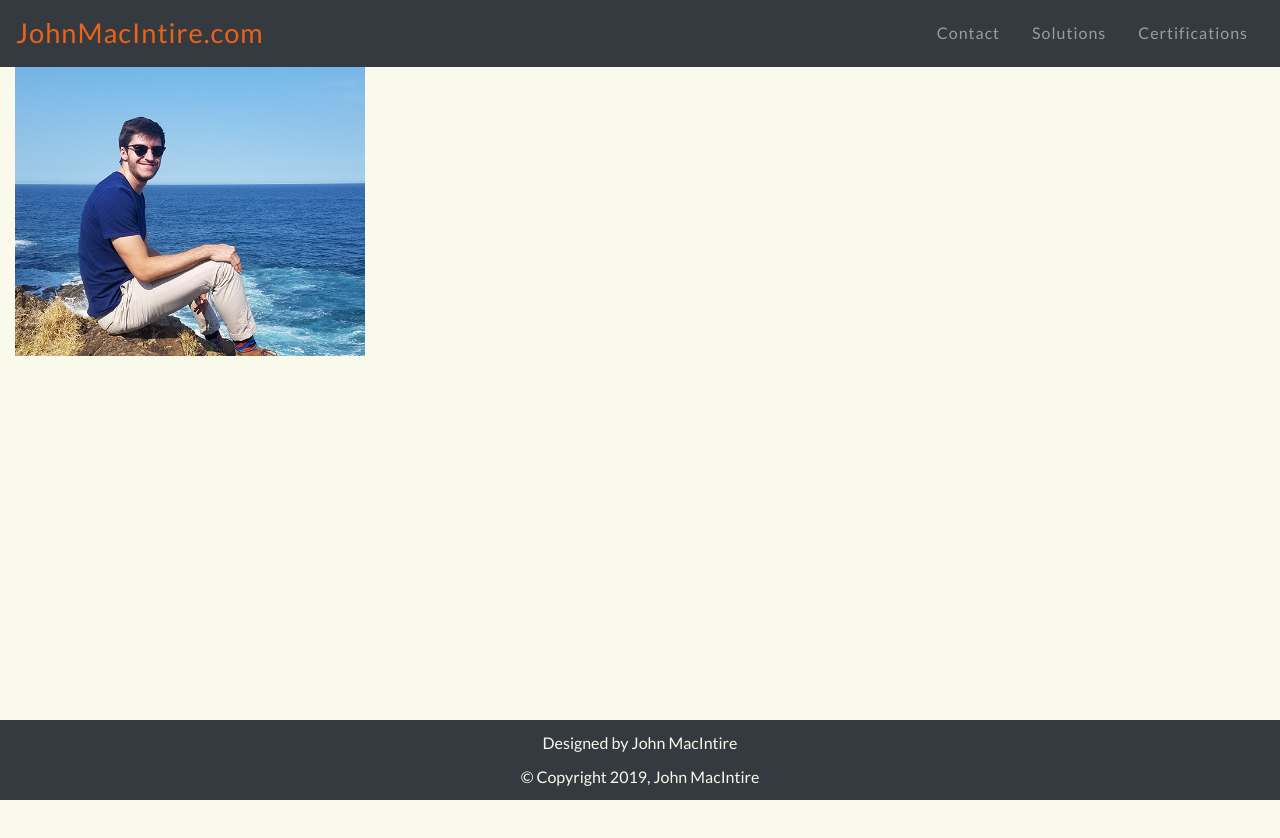
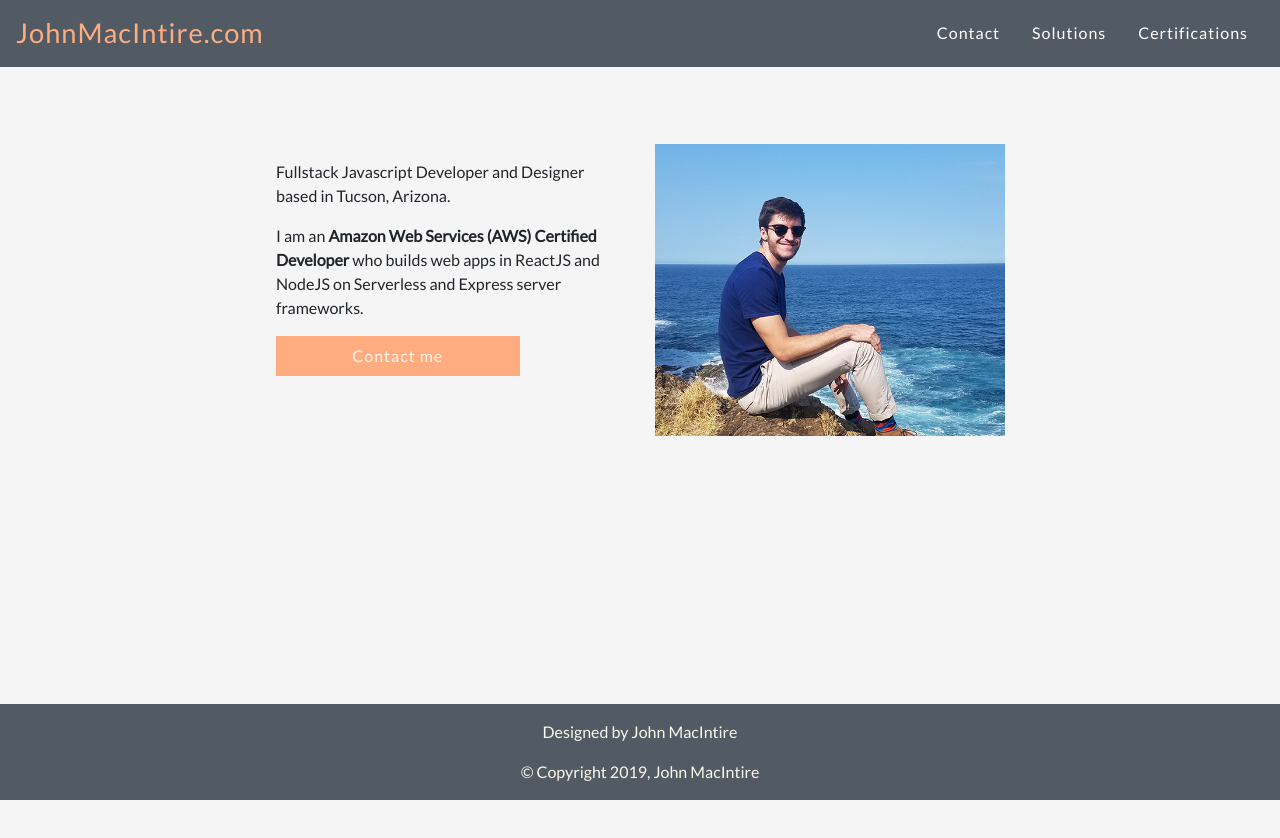
Before and after one commit to jrwmacintire/personal-site, a React (Create React App) app: page / in a window 1280 px wide. Shown: the top 838 px of the page. After the commit the page ends 800 px from the top, so only its background shows below. Built offline with nearby package versions, Linux system fonts and the light colour scheme.

Commit message:
Adjusted React Bootstrap components to use native styling for centering

```diff
--- a/src/components/About.js
+++ b/src/components/About.js
@@ -1,4 +1,5 @@
 import React, { Component } from 'react';
+import { Link } from 'react-router-dom'
 import Container from 'react-bootstrap/Container';
 import { Row, Col } from 'react-bootstrap';
 import Portrait from '../images/kiama-nsw-au.png';
@@ -6,10 +7,19 @@ import Portrait from '../images/kiama-nsw-au.png';
 export default class About extends Component {
     render() {
         return (
-            <Container className="About" >
-                <Row>
-                    <Col md={4}>
-                        <img src={ Portrait } className='img-fluid' alt='Kiama, New South Wales, Australia' />
+            <Container className="About container-fluid" >
+                <Row className='about-bio-row justify-content-md-center'>
+                    <Col sm={10} md={8} lg={4} className='about-bio-col'>
+                        <div className='about-info-wrapper'>
+                            <p>Fullstack Javascript Developer and Designer based in Tucson, Arizona.</p>
+                            <p>I am an <b>Amazon Web Services (AWS) Certified Developer</b> who builds web apps in ReactJS and NodeJS on Serverless and Express server frameworks.</p>
+                            <Link to='/contact' className='about-contact-link'>Contact me</Link>
+                        </div>
+                    </Col>
+                    <Col sm={10} md={8} lg={4}>
+                        <div className='about-img-wrapper'>
+                            <img src={ Portrait } className='img-fluid' alt='Kiama, New South Wales, Australia' />
+                        </div>
                     </Col>
                 </Row>
             </Container>
--- a/src/components/Navbar.js
+++ b/src/components/Navbar.js
@@ -6,7 +6,7 @@ import Nav from 'react-bootstrap/Nav';
 class Header extends Component {
     render() {
         return (
-            <Navbar collapseOnSelect expand="lg" bg="dark" variant="dark" fixed="top" className="Navbar">
+            <Navbar collapseOnSelect expand="lg" fixed="top" className="Navbar">
                 <Link className='navbar-brand' to="/">JohnMacIntire.com</Link>
                 <Navbar.Toggle aria-controls="responsive-navbar-nav" />
 
--- a/src/styles/css/About.css
+++ b/src/styles/css/About.css
@@ -4,5 +4,22 @@
 .About {
   height: 100%;
   width: 100%;
-  background-color: #f9f9ec;
-  margin: 0 !important; }
+  margin: 5rem auto !important; }
+  .About .about-bio-row .about-bio-col {
+    display: flex;
+    flex-direction: column;
+    padding: 1rem; }
+    .About .about-bio-row .about-bio-col .about-info-wrapper {
+      display: flex;
+      flex-flow: column nowrap; }
+      .About .about-bio-row .about-bio-col .about-info-wrapper .about-contact-link {
+        background-color: #ffac80;
+        padding: 0.5rem;
+        width: 70%;
+        color: #f9f9ec;
+        text-align: center;
+        letter-spacing: 1px;
+        text-decoration: none; }
+      .About .about-bio-row .about-bio-col .about-info-wrapper .about-contact-link:hover {
+        font-weight: 600;
+        letter-spacing: 2px; }
--- a/src/styles/css/App.css
+++ b/src/styles/css/App.css
@@ -8,20 +8,37 @@
 .About {
   height: 100%;
   width: 100%;
-  background-color: #f9f9ec;
-  margin: 0 !important; }
+  margin: 5rem auto !important; }
+  .About .about-bio-row .about-bio-col {
+    display: flex;
+    flex-direction: column;
+    padding: 1rem; }
+    .About .about-bio-row .about-bio-col .about-info-wrapper {
+      display: flex;
+      flex-flow: column nowrap; }
+      .About .about-bio-row .about-bio-col .about-info-wrapper .about-contact-link {
+        background-color: #ffac80;
+        padding: 0.5rem;
+        width: 70%;
+        color: #f9f9ec;
+        text-align: center;
+        letter-spacing: 1px;
+        text-decoration: none; }
+      .About .about-bio-row .about-bio-col .about-info-wrapper .about-contact-link:hover {
+        font-weight: 600;
+        letter-spacing: 2px; }
 
 .Footer {
-  min-height: 10vh;
+  min-height: 12vh;
   width: 100%;
   display: flex;
-  background-color: #343a40;
+  background-color: #525b64;
   justify-content: center;
   align-items: center;
   flex-direction: column; }
   .Footer p {
     color: #f9f9ed;
-    margin: 0.3rem;
+    margin: 0.5rem;
     padding: 0 1rem; }
 
 .Services {
@@ -31,7 +48,6 @@
 /* HSL */
 /* RGB */
 .Contact {
-  background-color: #edeae9;
   display: flex;
   flex-direction: column;
   margin: 3rem auto;
@@ -65,7 +81,6 @@
     flex-flow: nowrap; }
   .Contact label {
     font-size: 1rem;
-    font-weight: 600;
     letter-spacing: 0.5px;
     margin: auto;
     padding: 0;
@@ -104,31 +119,34 @@
 .Navbar {
   min-height: 8vh;
   font-family: 'Lato', sans-serif;
-  letter-spacing: 1px; }
+  letter-spacing: 1px;
+  background-color: #525b64; }
   .Navbar .navbar-brand {
     font-size: 1.7rem;
     font-weight: 500;
     letter-spacing: 1px;
-    color: #ec6218 !important; }
+    color: #ffac80 !important; }
   .Navbar .navbar-brand:hover {
-    color: #ff5d05 !important; }
+    color: #d45511 !important; }
   .Navbar .nav-link {
-    color: #f9f9ed;
+    color: white !important;
     margin: 0 0.5rem; }
+  .Navbar .nav-link:hover {
+    color: #f9ae86 !important; }
 
 html {
   height: 100%;
-  background-color: #f9f9ec; }
+  background-color: whitesmoke; }
   html body {
-    height: 100%; }
+    height: auto; }
     html body div#root {
-      height: 100%;
+      height: auto;
       margin-top: 8vh; }
       html body div#root .App {
-        height: 100%;
+        height: auto;
         font-size: 16px;
         font-family: 'Lato', sans-serif;
         display: flex;
         flex-direction: column;
         margin: 8vh 0;
-        background-color: #f9f9ec; }
+        background-color: whitesmoke; }
--- a/src/styles/css/Contact.css
+++ b/src/styles/css/Contact.css
@@ -2,7 +2,6 @@
 /* HSL */
 /* RGB */
 .Contact {
-  background-color: #edeae9;
   display: flex;
   flex-direction: column;
   margin: 3rem auto;
--- a/src/styles/css/Navbar.css
+++ b/src/styles/css/Navbar.css
@@ -4,14 +4,17 @@
 .Navbar {
   min-height: 8vh;
   font-family: 'Lato', sans-serif;
-  letter-spacing: 1px; }
+  letter-spacing: 1px;
+  background-color: #525b64; }
   .Navbar .navbar-brand {
     font-size: 1.7rem;
     font-weight: 500;
     letter-spacing: 1px;
-    color: #ec6218 !important; }
+    color: #ff8e52 !important; }
   .Navbar .navbar-brand:hover {
     color: #ff5d05 !important; }
   .Navbar .nav-link {
-    color: #f9f9ed;
+    color: white !important;
     margin: 0 0.5rem; }
+  .Navbar .nav-link:hover {
+    color: #f9ae86 !important; }
--- a/src/styles/scss/About.scss
+++ b/src/styles/scss/About.scss
@@ -3,7 +3,35 @@
 .About {
     height: 100%;
     width: 100%;
-    background-color: $hslWhite;
-    margin: 0 !important;
+    margin: 5rem auto !important;
 
+    .about-bio-row {
+
+        .about-bio-col {
+            display: flex;
+            flex-direction: column;
+            // background-color: $hslLightGray;
+            padding: 1rem;
+
+            .about-info-wrapper {
+                display: flex;
+                flex-flow: column nowrap;
+
+                .about-contact-link {
+                    background-color: $hslBaseOrange;
+                    padding: 0.5rem;
+                    width: 70%;
+                    color: $hslWhite;
+                    text-align: center;
+                    letter-spacing: 1px;
+                    text-decoration: none;
+                }
+
+                .about-contact-link:hover {
+                    font-weight: 600;
+                    letter-spacing: 2px;
+                }
+            }
+        }
+    }
 }
--- a/src/styles/scss/App.scss
+++ b/src/styles/scss/App.scss
@@ -8,23 +8,23 @@
 
 html {
     height: 100%;
-    background-color: $hslWhite;
+    background-color: whitesmoke;
 
     body {
-        height: 100%;
+        height: auto;
 
         div#root {
-            height: 100%;
+            height: auto;
             margin-top: 8vh;
 
             .App {
-                height: 100%;
+                height: auto;
                 font-size: 16px;
                 font-family: 'Lato', sans-serif;
                 display: flex;
                 flex-direction: column;
                 margin: 8vh 0;
-                background-color: $hslWhite;
+                background-color: whitesmoke;
             }
         }
     }
--- a/src/styles/scss/Contact.scss
+++ b/src/styles/scss/Contact.scss
@@ -1,7 +1,6 @@
 @import './palette.scss';
 
 .Contact {
-    background-color: $hslLightGray;
     display: flex;
     flex-direction: column;
     margin: 3rem auto;
@@ -45,7 +44,7 @@
 
     label {
         font-size: 1rem;
-        font-weight: 600;
+        // font-weight: 600;
         letter-spacing: 0.5px;
         margin: auto;
         padding: 0;
--- a/src/styles/scss/Footer.scss
+++ b/src/styles/scss/Footer.scss
@@ -1,5 +1,5 @@
 .Footer {
-    min-height: 10vh;
+    min-height: 12vh;
     width: 100%;
     display: flex;
     background-color: $gray;
@@ -9,7 +9,7 @@
 
     p {
         color: $rgbWhite;
-        margin: 0.3rem;
+        margin: 0.5rem;
         padding: 0 1rem;
     }
 }
--- a/src/styles/scss/Navbar.scss
+++ b/src/styles/scss/Navbar.scss
@@ -4,20 +4,25 @@
     min-height: 8vh;
     font-family: 'Lato', sans-serif;
     letter-spacing: 1px;
+    background-color: $gray;
 
     .navbar-brand {
         font-size: 1.7rem;
         font-weight: 500;
         letter-spacing: 1px;
-        color: $hslLightOrange !important;
+        color: $hslBaseOrange !important;
     }
 
     .navbar-brand:hover {
-        color: $hslOrange !important;
+        color: $hslBrightOrange !important;
     }
 
     .nav-link {
-        color: $rgbWhite;
+        color: white !important;
         margin: 0 0.5rem;
     }
+
+    .nav-link:hover {
+        color: $hslLightOrange !important;
+    }
 }
```
Also changed, not shown: src/styles/scss/palette.scss (+9 -9 lines).
